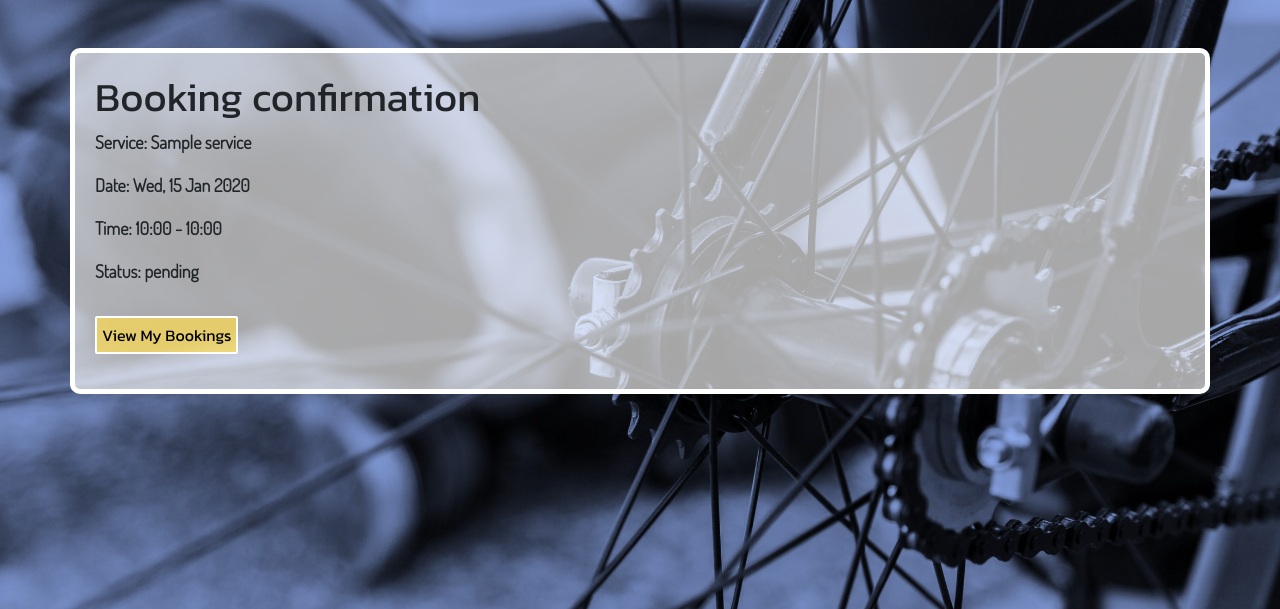
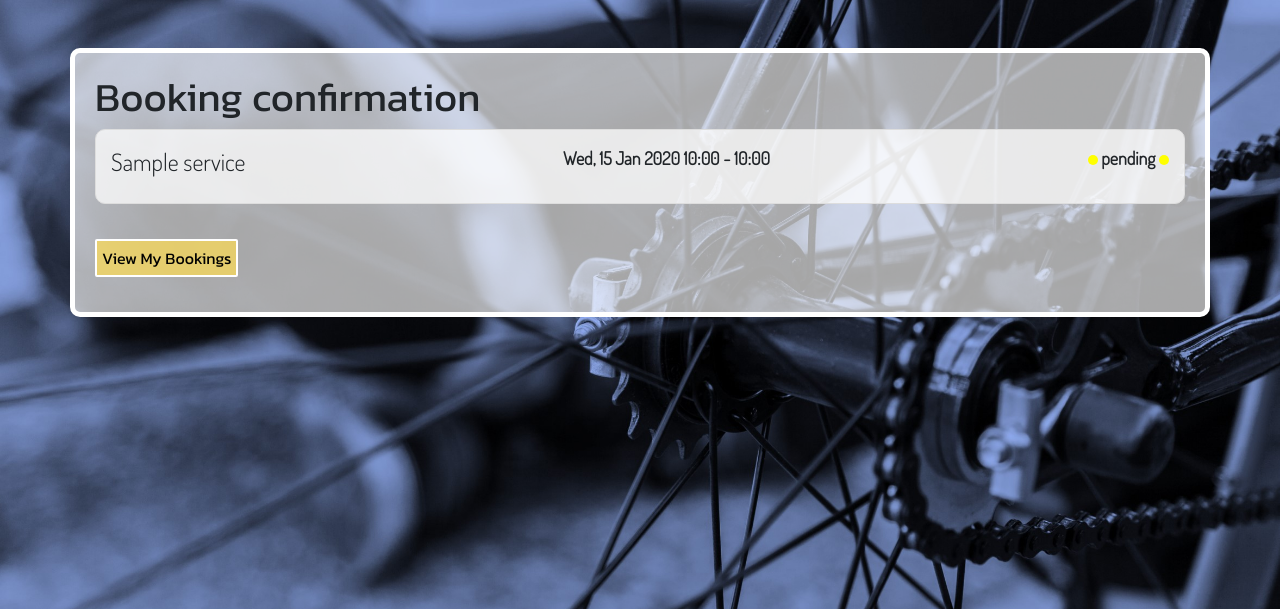
Before and after one commit to ajmccredie/cycle-connect, a Django app: page /bookable_services/bookings/confirmation/1/ in a window 1280 px wide. Shown: the part 122-731 px from the top of the page. Run offline with Django 3.2, Linux system fonts and the light colour scheme; a user stored in the database is signed in; tables that the repository leaves empty hold one stand-in row (values such as "Sample post"); some libraries are stand-ins or nearby versions.

Commit message:
Update and add CSS for pages in bookings and services

```diff
--- a/static/css/style.css
+++ b/static/css/style.css
@@ -272,6 +272,36 @@ button:hover, input[type="submit"]:hover {
 }
 /* The end of the AI bullet icons code */
 
+.place_choice {
+    border: 1px solid #ddd;
+    background-color: rgba(255, 255, 255, 0.75);
+    padding: 15px;
+    margin-bottom: 20px;
+    border-radius: 10px;
+    display: flex;
+    flex-wrap: wrap;
+    justify-content: space-between;
+    align-items: center;
+}
+
+.place_choice li {
+    list-style-type: none;
+    padding-left: 0;
+    margin-left: 0;
+}
+
+.slot, .booking {
+    border: 1px solid #ddd;
+    background-color: rgba(255, 255, 255, 0.75);
+    padding: 15px;
+    margin-bottom: 20px;
+    border-radius: 10px;
+    display: flex;
+    flex-wrap: wrap;
+    justify-content: space-between;
+    align-items: center;
+}
+
 .status-confirmed {
     background-color: green;
     border-radius: 50%;
--- a/templates/services/book_service_confirmation.html
+++ b/templates/services/book_service_confirmation.html
@@ -5,12 +5,11 @@
 {% block content %}
 <h1>Booking confirmation</h1>
 
-<div class="booking">
-    <p>Service: {{ booking.service.name }}</p>
-    <p>Date: {{ booking.slot.start_time|date:"D, d M Y" }}</p>
-    <p>Time: {{ booking.slot.start_time|time:"H:i" }} - {{ booking.slot.end_time|time:"H:i" }}</p>
-    <p>Status: {{ booking.status }}</p>
-    <a class="btn btn-a" href="{% url 'booking_status' %}">View My Bookings</a>
+<div class="slot">
+    <h4>{{ booking.service.name }}</h4>
+    <p>{{ booking.slot.start_time|date:"D, d M Y" }}  {{ booking.slot.start_time|time:"H:i" }} - {{ booking.slot.end_time|time:"H:i" }}</p>
+    <p><span class="status-{{ booking.status|lower }}"></span> {{ booking.status }}  <span class="status-{{ booking.status|lower }}"></span></p>
 </div>
+<a class="btn btn-a" href="{% url 'booking_status' %}">View My Bookings</a>
 
 {% endblock %}
--- a/templates/services/booking_list.html
+++ b/templates/services/booking_list.html
@@ -7,14 +7,14 @@
 
 {% for booking in bookings %}
 <div class="booking">
-    <p>Service: {{ booking.service.name }}</p>
+    <h3>{{ booking.service.name }}</h3>
     <p>Date: {{ booking.slot.start_time|date:"D, d M Y" }}</p>
     <p>Time: {{ booking.slot.start_time|time:"H:i" }} - {{ booking.slot.end_time|time:"H:i" }}</p>
-    <p>Status: <span class="status-{{ booking.status|lower }}"></span> {{ booking.status }}  <span class="status-{{ booking.status|lower }}"></span></p>
+    <p><span class="status-{{ booking.status|lower }}"></span> {{ booking.status }}  <span class="status-{{ booking.status|lower }}"></span></p>
     {% if booking.status == 'pending' or booking.status == 'confirmed' %}
       <form method="post" action="{% url 'cancel_booking' booking.id %}">
         {% csrf_token %}
-        <button type="submit">Cancel Booking</button>
+        <button class="btn-edit" type="submit">Cancel Booking</button>
       </form>
     {% endif %}
 </div>
--- a/templates/services/service_list.html
+++ b/templates/services/service_list.html
@@ -13,14 +13,14 @@
     {% for service in services %}
     <li>
         <div class="service">
-            <h3><i class="fa-solid fa-bicycle"></i> {{ service.name }} <i class="fa-solid fa-bicycle"></i>   £{{ service.price }} </h3>
-            <p> {{ service.description }} </p>
+            <h3><i class="fa-solid fa-bicycle"></i> {{ service.name }}    £{{ service.price }} <i class="fa-solid fa-bicycle"></i></h3>
+            <p> {{ service.description_summary }} </p>
             <ul class="service_description fa-ul">
                 {% for detail in service.get_description_detail_bullets_list %}
                     <li>{{ detail }}</li>
                 {% endfor %}
                 <div>
-                    <a class="btn btn-a" href="{% url 'select_place' service.id %}">View Details & Book</a>
+                    <a class="btn btn-a" href="{% url 'select_place' service.id %}">View Region Options & Book</a>
                 </div>
             </ul>
         </div>
```
Also changed, not shown: templates/services/book_service_place.html (+10 -6 lines).
